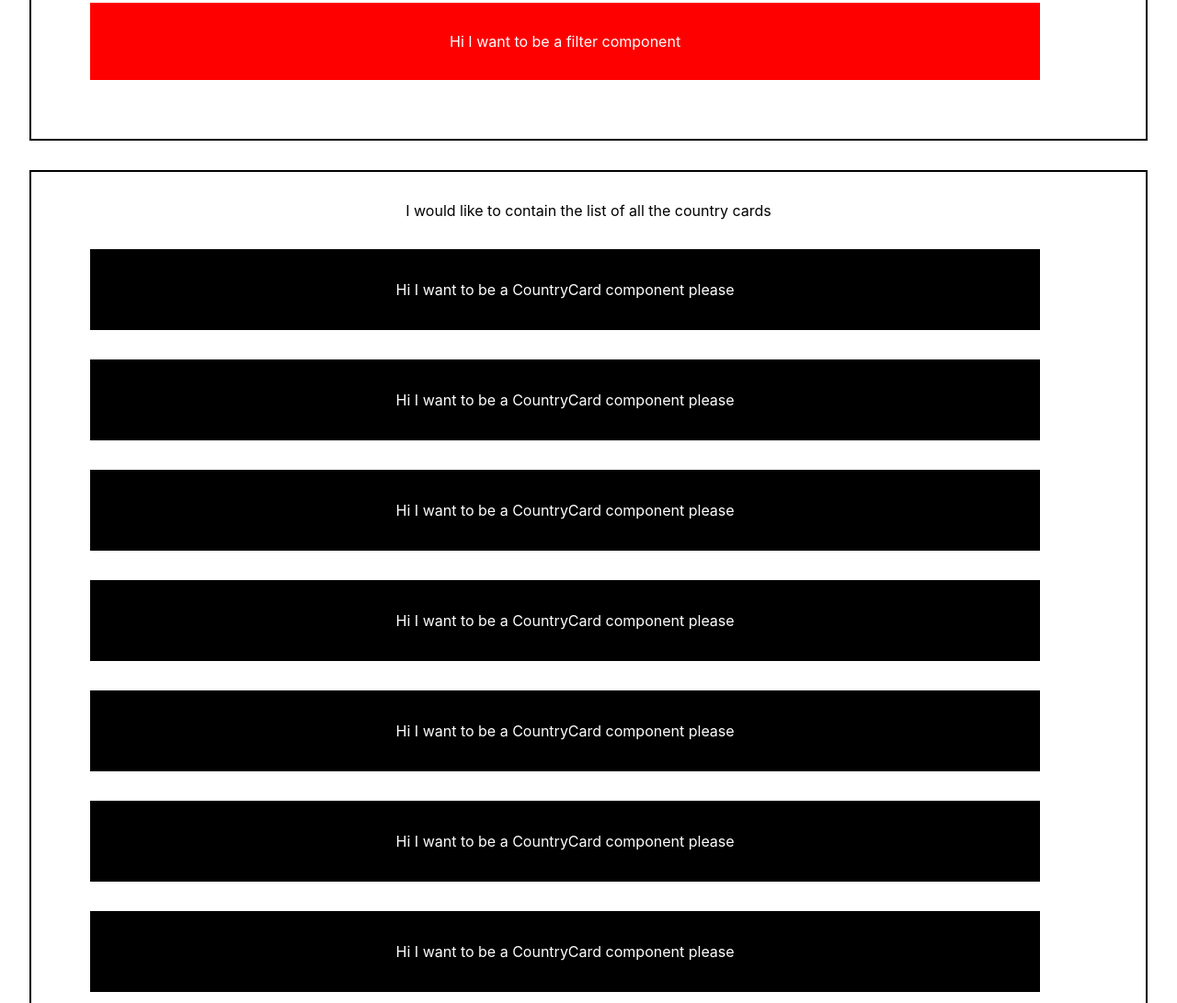
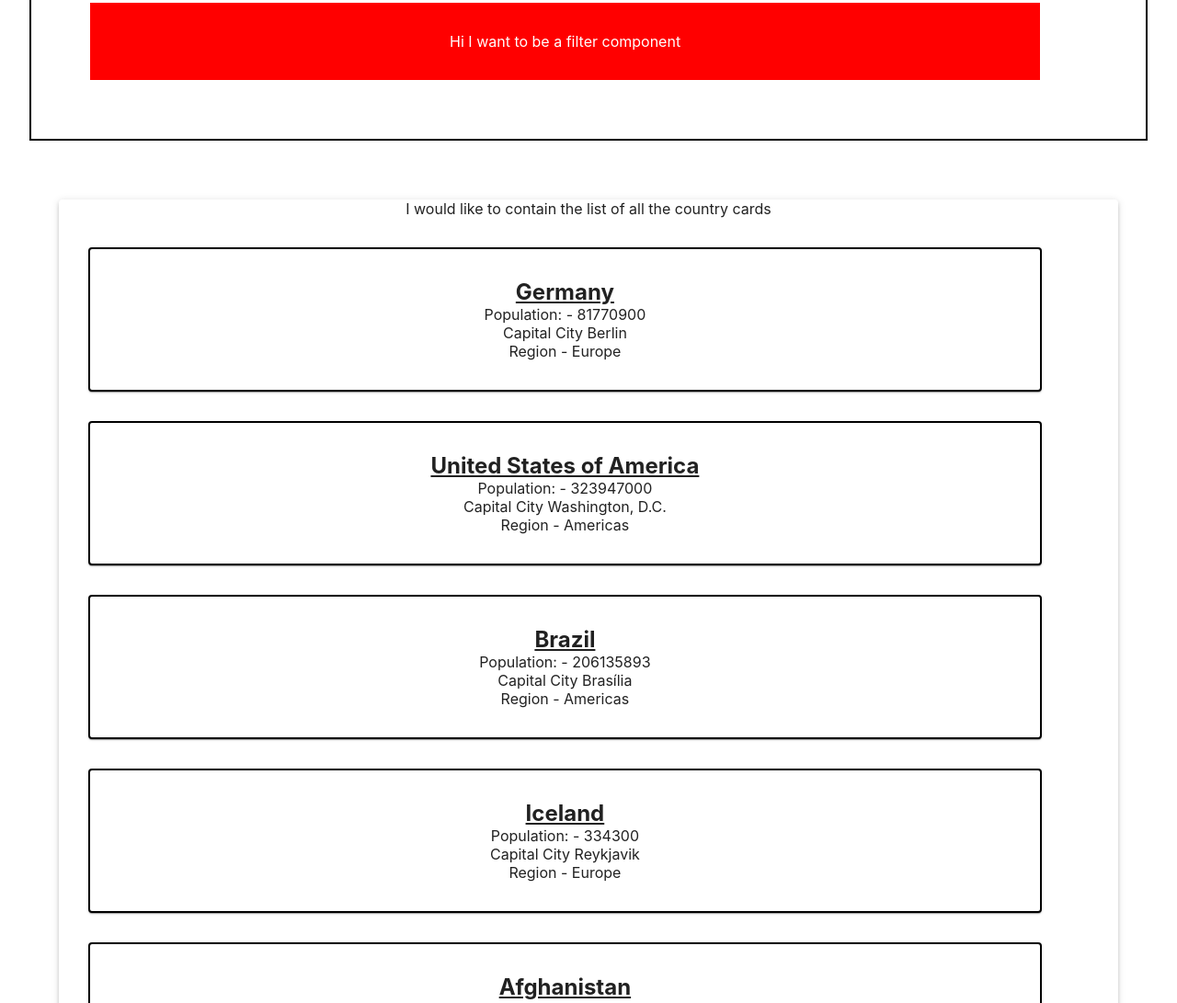
Before and after one commit to MK-Codecademy/Rest-Countries-API, a React app: page / in a window 1280 px wide. Shown: the part 474-1565 px from the top of the page at 92% size. Built offline with nearby package versions, Linux system fonts and the light colour scheme.

Commit message:
Changes to cards and wrappers

```diff
--- a/package.json
+++ b/package.json
@@ -4,6 +4,7 @@
   "version": "0.1.0",
   "private": true,
   "dependencies": {
+    "@material-ui/core": "^4.12.2",
     "@testing-library/jest-dom": "^5.11.4",
     "@testing-library/react": "^11.1.0",
     "@testing-library/user-event": "^12.1.10",
--- a/src/Components/CountryCard/CountryCard.css
+++ b/src/Components/CountryCard/CountryCard.css
@@ -9,3 +9,8 @@
     margin: 2rem;
     padding: 2rem;
 }
+
+.countryTitle{
+    text-decoration: underline;
+    font-weight: bold;
+}
--- a/src/Components/CountryCard/CountryCard.js
+++ b/src/Components/CountryCard/CountryCard.js
@@ -1,10 +1,15 @@
 import React from 'react';
 import './CountryCard.css';
+import Card from '@material-ui/core/Card';
 
-export default function CountryCard(props)   {
+export default function CountryCard({country})   {
     return  (
-        <div className="card border">
-            Hi I want to be a CountryCard component please
-        </div>
+
+        <Card className="card border">
+            <h2 className='countryTitle'>{country.country}</h2>
+            <p>{`Population: - ${country.population}`}</p>
+            <p>{`Capital City ${country.capital}`}</p>
+            <p>{`Region - ${country.region}`}</p>
+        </Card>
     )
 }
--- a/src/Components/CountryCardList/CountryCardList.css
+++ b/src/Components/CountryCardList/CountryCardList.css
@@ -0,0 +1,5 @@
+
+.countyCardWarpper{
+    max-width: 100%;
+    margin: 0 auto;
+}
--- a/src/Components/CountryCardList/CountryCardList.js
+++ b/src/Components/CountryCardList/CountryCardList.js
@@ -1,16 +1,22 @@
-import React from 'react';
-import './CountryCardList.css';
+import React from "react";
+import "./CountryCardList.css";
+import Card from "@material-ui/core/Card";
+import Paper from '@material-ui/core/Paper';
 
-import CountryCard from '../CountryCard/CountryCard';
+import CountryCard from "../CountryCard/CountryCard";
 
 // import test data - will be replaced when API call is functional
-import { testCountries } from '../../test-data';
+import { testCountries } from "../../test-data";
 
-export default function CountryCardList(props)   {
-    return(
-      <div className="wrapper border">
+export default function CountryCardList(props) {
+  return (
+    <div className="wrapper ">
+      <Paper elevation={3} className='countyCardWarpper'>
         <p>I would like to contain the list of all the country cards</p>
-        {testCountries.map(country => <CountryCard />)}
-      </div>
-    )
-    }
+        {testCountries.map((country) => (
+          <CountryCard country={country} />
+        ))}
+      </Paper>
+    </div>
+  );
+}
```
Also changed, not shown: 1 other file.
